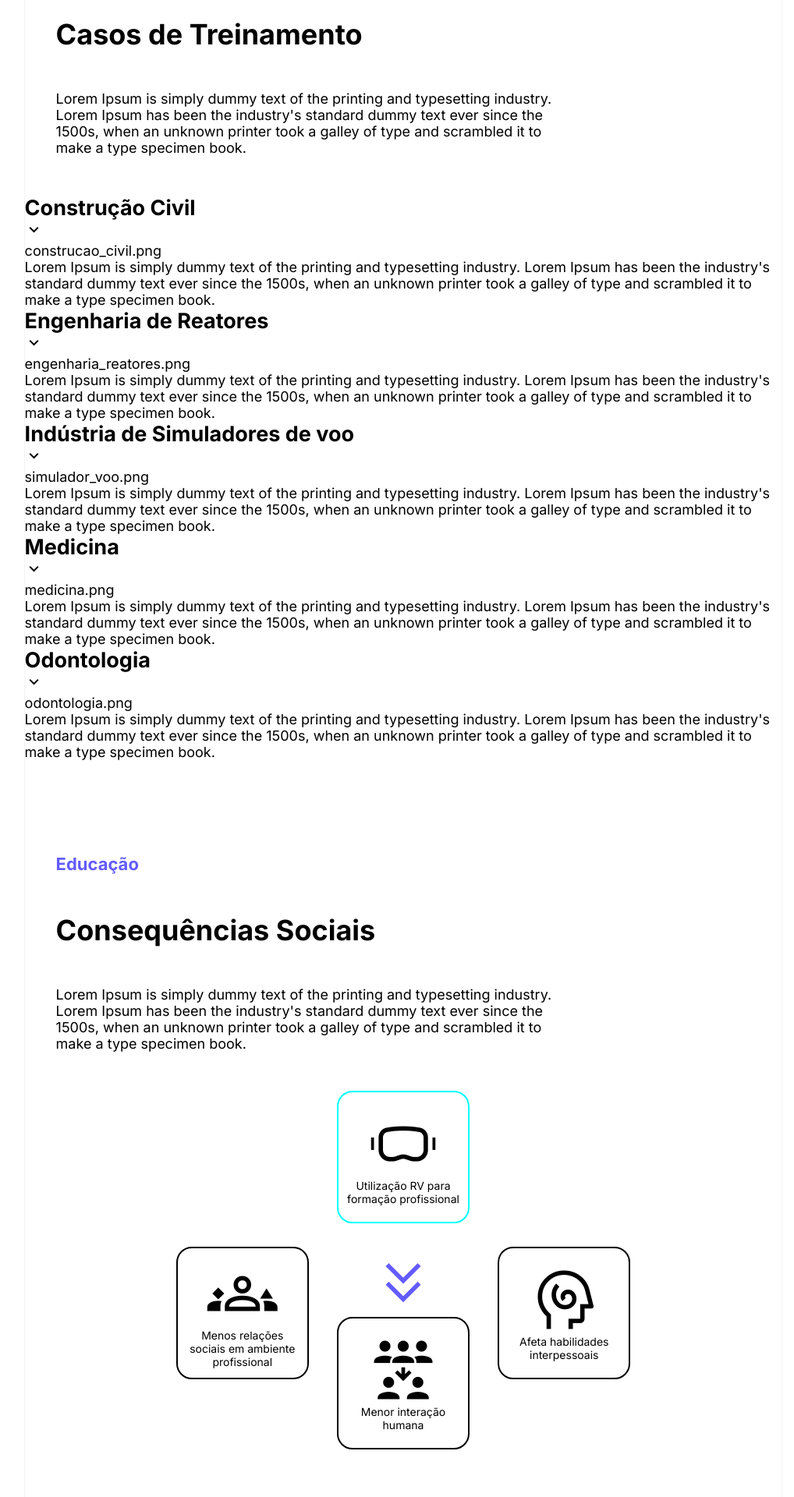
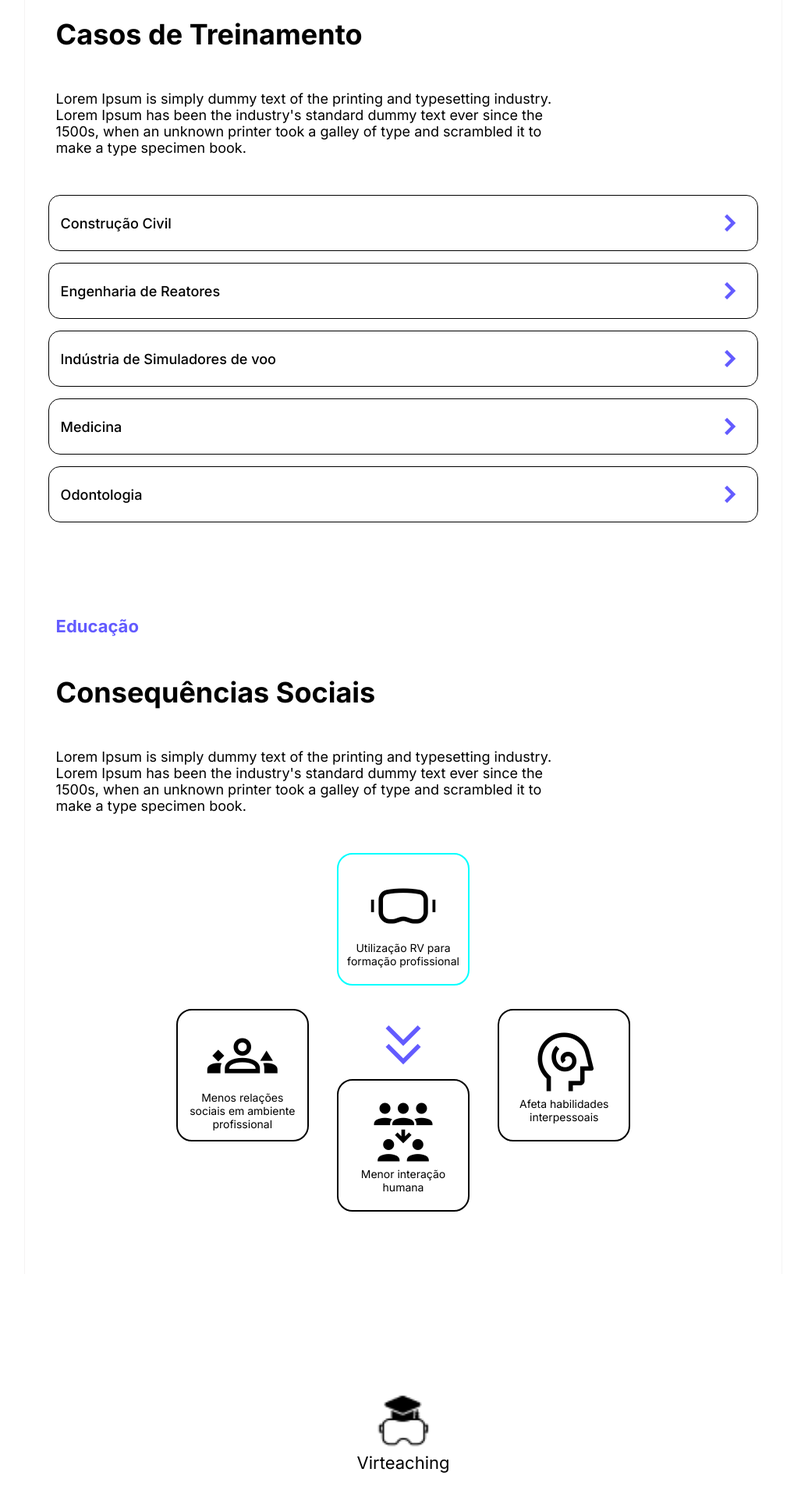
Before and after one commit to KauanToldo/Virteaching, a Flask app: page / in a window 1280 px wide. Shown: the part 1722-3642 px from the top of the page at 78% size, without its empty margins (123-1141 px from the left). Run offline with Flask 3, Linux system fonts and the light colour scheme.

Commit message:
css treinamento

```diff
--- a/app.py
+++ b/app.py
@@ -5,23 +5,28 @@ app = Flask(__name__)
 
 areas_dict = {
     "Construção Civil": {
-        "image": "construcao_civil.png",
+        "id": "contrucao_civil",
+        "image": "../static/assets/construcao_civil.png",
         "conteudo": "Lorem Ipsum is simply dummy text of the printing and typesetting industry. Lorem Ipsum has been the industry's standard dummy text ever since the 1500s, when an unknown printer took a galley of type and scrambled it to make a type specimen book."
     },
     "Engenharia de Reatores": {
-        "image": "engenharia_reatores.png",
+        "id": "reatores",
+        "image": "../static/assets/engenharia_reatores.png",
         "conteudo": "Lorem Ipsum is simply dummy text of the printing and typesetting industry. Lorem Ipsum has been the industry's standard dummy text ever since the 1500s, when an unknown printer took a galley of type and scrambled it to make a type specimen book."
     },
     "Indústria de Simuladores de voo": {
-        "image": "simulador_voo.png",
+        "id": "voo",
+        "image": "../static/assets/simulador_voo.png",
         "conteudo": "Lorem Ipsum is simply dummy text of the printing and typesetting industry. Lorem Ipsum has been the industry's standard dummy text ever since the 1500s, when an unknown printer took a galley of type and scrambled it to make a type specimen book."
     },
     "Medicina": {
-        "image": "medicina.png",
+        "id": "medicina",
+        "image": "../static/assets/medicina.png",
         "conteudo": "Lorem Ipsum is simply dummy text of the printing and typesetting industry. Lorem Ipsum has been the industry's standard dummy text ever since the 1500s, when an unknown printer took a galley of type and scrambled it to make a type specimen book."
     },
     "Odontologia": {
-        "image": "odontologia.png",
+        "id": "odontologia",
+        "image": "../static/assets/odontologia.png",
         "conteudo": "Lorem Ipsum is simply dummy text of the printing and typesetting industry. Lorem Ipsum has been the industry's standard dummy text ever since the 1500s, when an unknown printer took a galley of type and scrambled it to make a type specimen book."
     }
 }
--- a/static/css/main.css
+++ b/static/css/main.css
@@ -17,6 +17,7 @@
     --white: #FFFFFF;
     --black: #000000;
     --light-blue: #635BFF;
+    --purple: #635BFF;
     --font-family: "Inter", sans-serif;
     --font-size-text: 18px;
     --font-size-title: 36px;
--- a/static/css/treinamento.css
+++ b/static/css/treinamento.css
@@ -0,0 +1,79 @@
+#areas {
+    display: flex;
+    flex-direction: column;
+    gap: 15px;
+    width: 100%;
+    padding: 0px 15px;
+}
+
+.area {
+    width: 100%;
+    display: flex;
+    flex-direction: column;
+    padding: 0px 15px;
+    cursor: pointer;
+}
+
+.header-area:hover {
+    background-color: rgb(247, 247, 247);
+}
+
+.header-area {
+    transition: .2s ease-in-out;
+    border: 1px solid var(--black);
+    padding: 15px;
+    border-radius: 15px;
+    width: 100%;
+    display: flex;
+    justify-content: space-between;
+    align-items: center;
+}
+
+.header-area h2 {
+    font-size: var(--font-size-text);
+    font-weight: 500;
+}
+
+.header-area span {
+    color: var(--light-blue);
+    border-radius: 5px;
+    font-size: 40px;
+    font-weight: bold;
+}
+
+.body-area {
+    display: none;
+    padding: 25px;
+    gap: 50px;
+    width: 100%;
+    justify-content: space-around;
+}
+
+.body-area div {
+    display: flex;
+    flex-direction: column;
+    gap: 30px;
+}
+
+.body-area img {
+    padding: 30px 60px;
+    box-shadow: 0px 4px 20px rgba(0, 0, 0, 0.163);
+    border-radius: 15px;
+}
+
+.body-area div button {
+    background-color: var(--purple);
+    width: 250px;
+    border: none;
+    padding: 10px 30px;
+    border-radius: 20px;
+    color: white;
+    font-size: var(--font-size-text);
+    font-weight: bold;
+    cursor: pointer;
+    transition: .2s ease;
+}
+
+.body-area div button:hover {
+    background-color: #544dd8;;
+}
--- a/templates/index.html
+++ b/templates/index.html
@@ -82,11 +82,16 @@
                         <div class="area" id="{{area}}">
                             <div class="header-area">
                                 <h2>{{area_title}}</h2>
-                                <span class="material-symbols-outlined">keyboard_arrow_down</span>
+                                <span class="material-symbols-outlined">chevron_right</span>
                             </div>
-                            <div class="body-area">
-                                <p>{{area_info.image}}</p>
-                                <p>{{area_info.conteudo}}</p>
+                            <div class="body-area" id="{{area_info.id}}">
+                                <img src="{{ area_info.image }}" alt="">
+                                <div>
+                                    <h1>{{area_title}}</h1>
+                                    <p>{{area_info.conteudo}}</p>
+                                    <button>Mais sobre o curso</button>
+                                </div>
+
                             </div>
                         </div>
                     {% endfor %}
```
Also changed, not shown: static/assets/construcao_civil.png (added), static/js/treinamento.js (added).
